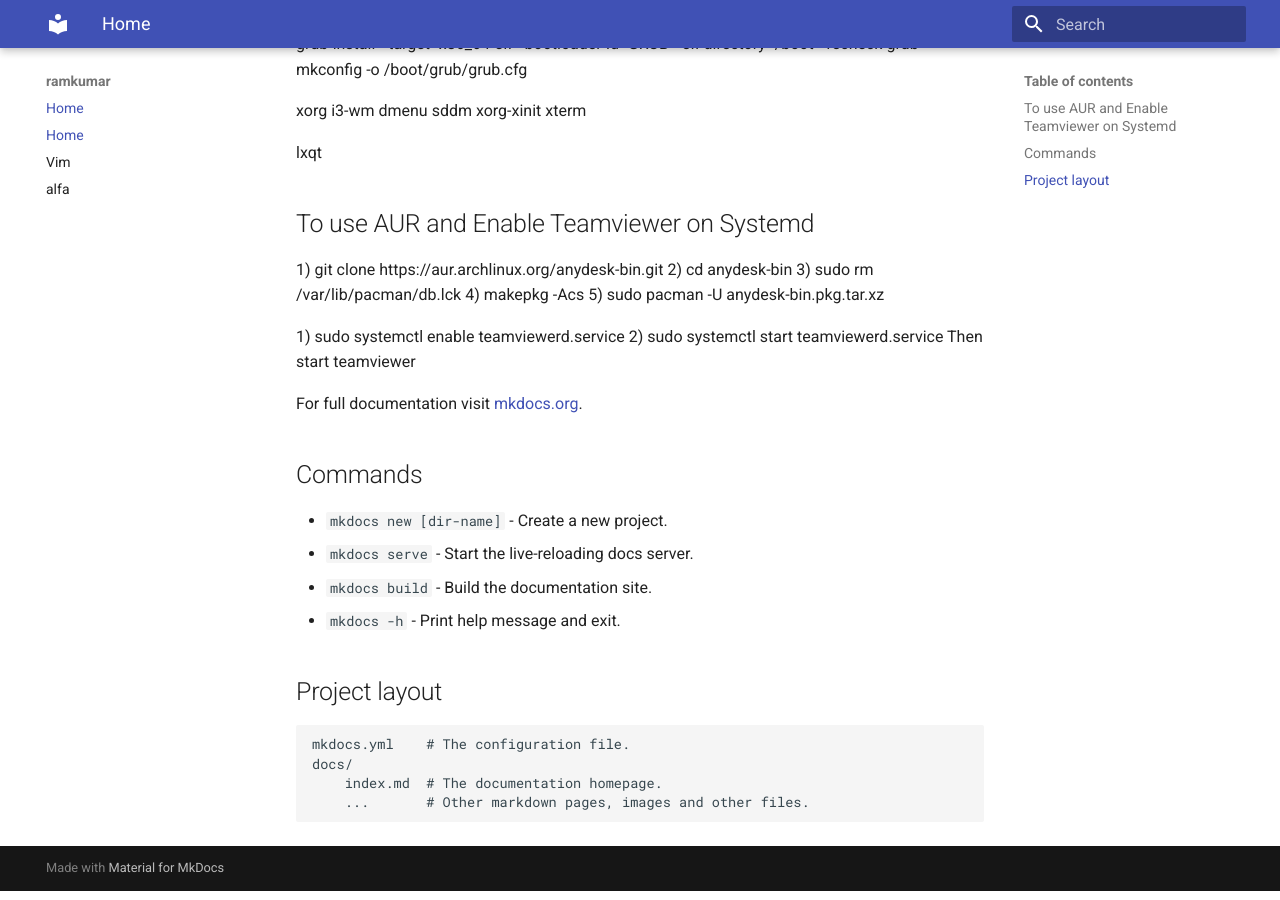
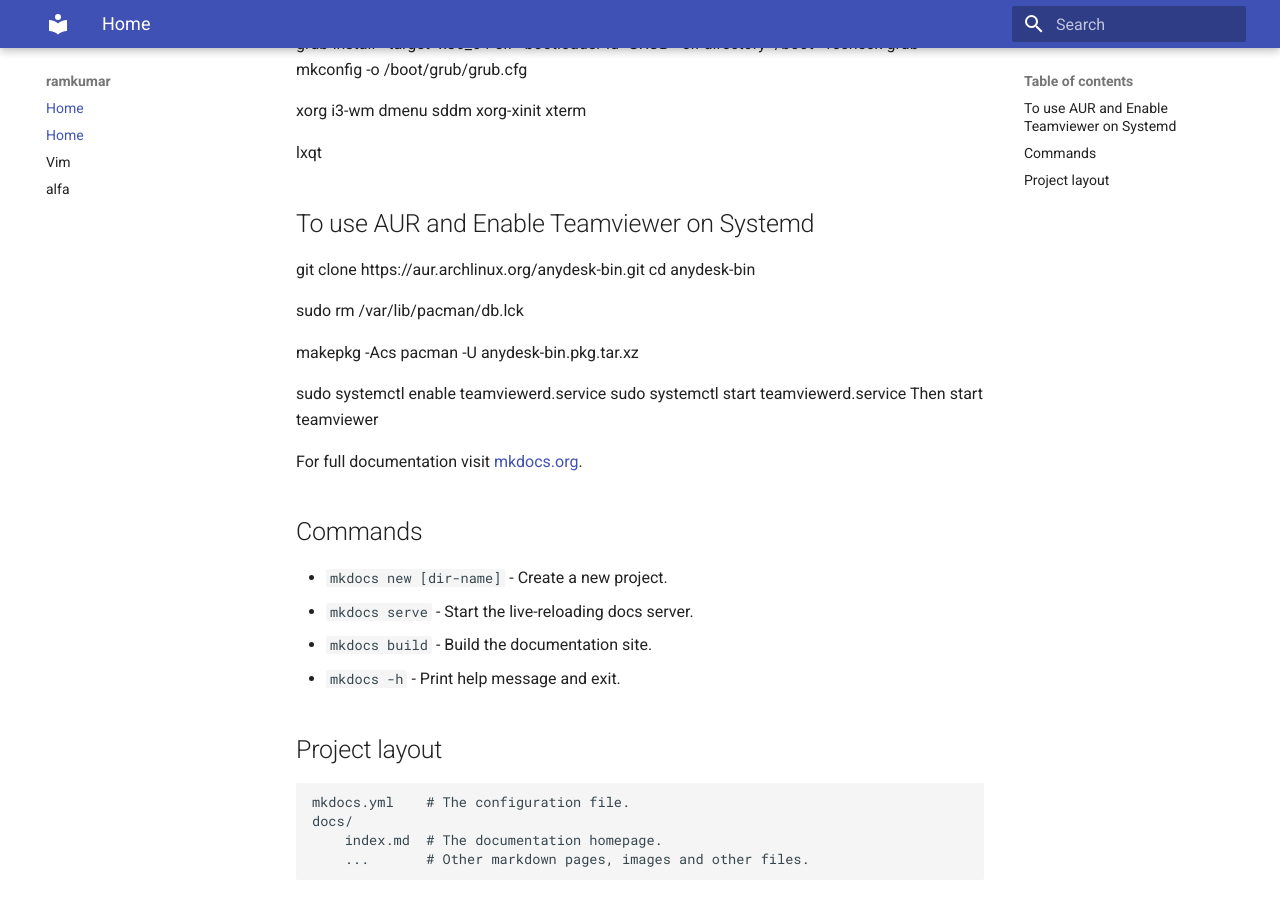
Before and after one commit to ram19890/premnathenterprises.com, an MkDocs documentation site: the page built from docs/index.md, in a window 1280 px wide and 900 px high, scrolled down 1089 px. Built offline with MkDocs 1.6.1 and Material for MkDocs 9.7.7, drawn with Linux system fonts in a browser that asks for light colours.

Commit message:
raw data3

```diff
--- a/docs/index.md
+++ b/docs/index.md
@@ -86,14 +86,16 @@
 
 ## To use AUR and Enable Teamviewer on Systemd
 
-1) git clone https://aur.archlinux.org/anydesk-bin.git
-2) cd anydesk-bin
-3) sudo rm /var/lib/pacman/db.lck
-4) makepkg -Acs
-5) sudo pacman -U anydesk-bin.pkg.tar.xz
+git clone https://aur.archlinux.org/anydesk-bin.git
+cd anydesk-bin
 
-1) sudo systemctl enable teamviewerd.service
-2) sudo systemctl start teamviewerd.service
+sudo rm /var/lib/pacman/db.lck
+
+makepkg -Acs
+pacman -U anydesk-bin.pkg.tar.xz
+
+sudo systemctl enable teamviewerd.service
+sudo systemctl start teamviewerd.service
 Then start teamviewer
 
 
```
